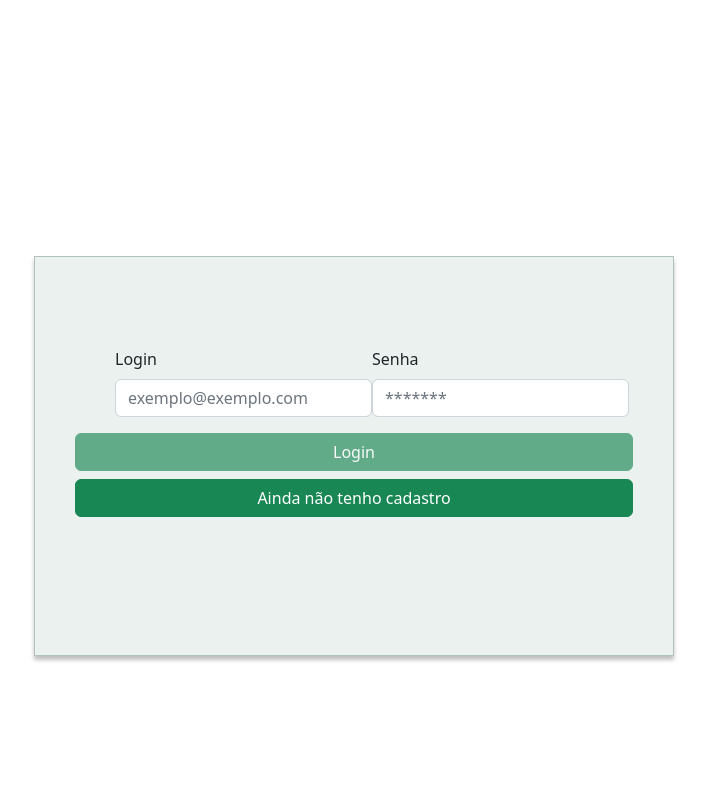
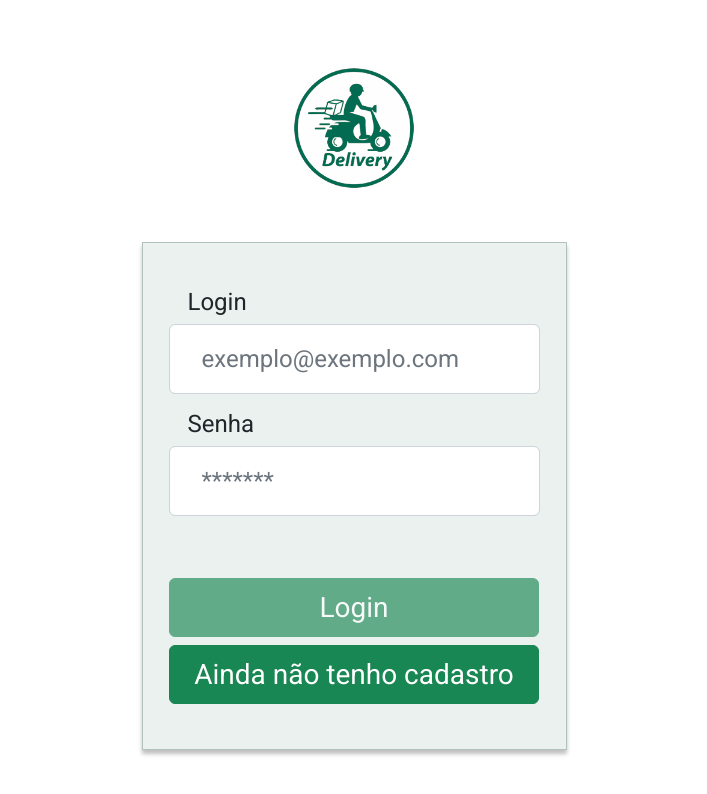
Before and after one commit to vicsantus/Delivery-App, a React (Create React App) app in the folder front-end/: page /login in a window 1280 px wide. Shown: the top 794 px of the page, without its empty margins (286-993 px from the left). Built offline with nearby package versions, Linux system fonts and the light colour scheme.

Commit message:
fix: consertado todo css

```diff
--- a/front-end/src/components/Checkout.js
+++ b/front-end/src/components/Checkout.js
@@ -85,16 +85,15 @@ export default function Checkout() {
   return (
     <div className="content">
       <h2 className="title">Finalizar Pedido</h2>
+      <div className="div-table">
         <table>
           <thead className="thead">
-          <tr>
             <th>Item</th>
             <th>Descrição</th>
             <th>quantidade</th>
             <th>Valor unitário</th>
             <th>Sub-total</th>
             <th>Remover Item</th>
-          </tr>
           </thead>
           <tbody name="tbody">
             {Array.isArray(newArray) ? (
@@ -156,6 +155,7 @@ export default function Checkout() {
               <p>Não tem itens no carrinho.</p>
             )}
           </tbody>
+        </table>
         <h4
           className="total-price"
           data-testid="customer_checkout__element-order-total-price"
@@ -165,7 +165,7 @@ export default function Checkout() {
           {totalPrice}
 
         </h4>
-      </table>
+      </div>
 
       <h2 className="title">Detalhes e Endereço para Entrega</h2>
       <div className="form-checkout">
--- a/front-end/src/components/GenericForm.js
+++ b/front-end/src/components/GenericForm.js
@@ -1,8 +1,8 @@
-import { useLocation, useHistory } from 'react-router-dom';
+import { useContext, useEffect, useState } from 'react';
 import { Button, Form } from 'react-bootstrap';
-import { useContext, useEffect, useState } from 'react';
+import { useHistory, useLocation } from 'react-router-dom';
+import DeliveryContext from '../context/DeliveryContext';
 import '../styles/GenericFormStyles.css';
-import DeliveryContext from '../context/DeliveryContext';
 
 export default function GenericForm() {
   const history = useHistory();
--- a/front-end/src/pages/Login.js
+++ b/front-end/src/pages/Login.js
@@ -1,6 +1,7 @@
 import { useEffect } from 'react';
 import { useHistory } from 'react-router-dom';
 import GenericForm from '../components/GenericForm';
+import deliveryLogo from '../images/delivery_logo.png';
 
 export default function Login() {
   const history = useHistory();
@@ -17,7 +18,8 @@ export default function Login() {
     }
   });
   return (
-    <div>
+    <div className="div_login">
+      <img src={ deliveryLogo } alt="logo" />
       <GenericForm />
     </div>
   );
--- a/front-end/src/pages/MyOrders.js
+++ b/front-end/src/pages/MyOrders.js
@@ -58,7 +58,10 @@ export default function MyOrders() {
                 </p>
               </div>
 
-              <div className="status">
+              <div
+                className={ `status ${order.status !== 'Em Trânsito'
+                  ? order.status : 'emTransito'}` }
+              >
                 <p data-testid={ `customer_orders__element-delivery-status-${order.id}` }>
                   {order.status}
 
--- a/front-end/src/pages/Register.js
+++ b/front-end/src/pages/Register.js
@@ -1,7 +1,11 @@
 import GenericForm from '../components/GenericForm';
+import deliveryLogo from '../images/delivery_logo.png';
 
 export default function Register() {
   return (
-    <GenericForm />
+    <div className="div_login">
+      <img src={ deliveryLogo } alt="logo" />
+      <GenericForm />
+    </div>
   );
 }
--- a/front-end/src/pages/Seler.js
+++ b/front-end/src/pages/Seler.js
@@ -73,7 +73,8 @@ export default function Seler() {
                 </p>
               </div>
               <div
-                className="status"
+                className={ `status ${sale.status !== 'Em Trânsito'
+                  ? sale.status : 'emTransito'}` }
               >
                 <p data-testid={ `seller_orders__element-delivery-status-${sale.id}` }>
                   {sale.status}
--- a/front-end/src/styles/CheckoutStyles.css
+++ b/front-end/src/styles/CheckoutStyles.css
@@ -13,33 +13,61 @@
   font-size: 2em;
 }
 
+
 .content {
+  display: flex;
+  flex-flow: column nowrap;
+  gap: 20px;
   margin: 30px auto;
-  width: 65%;
+  width: 1640px;
 }
 
+.div-table {
+  border: 1px solid #b1c2be;
+  box-shadow: 0 4px 4px rgba(0, 0, 0, 0.25);
+  display: flex;
+  flex-flow: column nowrap;
+  justify-content: center;
+  width: 1638px;
+}
 
-table {
-  border: 1px solid #b1c2be;
+.div-table > table {
   border-collapse: separate;
   border-spacing: 0 21px;
-  box-shadow: 0 4px 4px rgba(0, 0, 0, 0.25);
   margin-bottom: 100px;
   margin-left: auto;
   margin-right: auto;
   padding: 30px;
-  width: 1599px;
+  width: 1638px;
 }
 
-.content > table {
-  border-collapse: separate;
-  border-spacing: 0 21px;
-  margin-left: auto;
-  margin-right: auto;
-  width: 1599px;
+.div-table > h4 {
+  align-self: flex-end;
+  background: #036b52;
+  border-radius: 10px;
+  color: #f2fffc;
+  font-family: Roboto , sans-serif;
+  font-size: 64px;
+  font-style: normal;
+  font-weight: 700;
+  height: 90px;
+  line-height: 75px;
+  margin: 0 30px 30px 0;
+  text-align: center;
+  width: 513px;
 }
 
-.thead > tr > th {
+.content > h2 {
+  color: #343434;
+  font-family: Roboto , sans-serif;
+  font-size: 36px;
+  font-style: normal;
+  font-weight: 500;
+  line-height: 42px;
+  margin-top: 60px;
+}
+
+.thead > th {
   background-color: white;
   color: #001813;
   font-family: Roboto , sans-serif;
@@ -62,6 +90,12 @@ table {
   text-align: center;
   text-indent: 20px;
 }
+
+/* .content tr {
+  display: flex;
+  flex-flow: row nowrap;
+  justify-content: space-between;
+} */
 
 .content tr > td:first-child {
   background: #2fc18c;
@@ -155,12 +189,18 @@ table {
   width: 100%;
 }
 
-form {
+.form-checkout > form {
   align-items: center;
   display: flex;
   flex-direction: row;
+  gap: 60px;
   margin-left: 40px;
   margin-top: 50px;
+}
+
+.form-checkout > form > label {
+  display: flex;
+  flex-flow: column nowrap;
 }
 
 select {
@@ -194,9 +234,14 @@ select {
   background-color: #036b52;
   border-radius: 5px;
   color: white;
-  font-size: 1.5em;
+  font-family: Roboto , sans-serif;
+  font-size: 36px;
+  font-style: normal;
+  font-weight: 700;
   height: 70px;
+  line-height: 42px;
   margin-top: 30px;
+  text-transform: uppercase;
   width: 400px;
 }
 
--- a/front-end/src/styles/GenericFormStyles.css
+++ b/front-end/src/styles/GenericFormStyles.css
@@ -1,10 +1,80 @@
+@import url('https://fonts.googleapis.com/css2?family=Roboto:wght@100;300;400;500;700;900&display=swap') ;
+
+* {
+  box-sizing: border-box;
+}
+
 .form-generic {
   background: #eaf1ef;
   border: 1px solid #b1c2be;
   box-shadow: 0 4px 4px rgba(0, 0, 0, 0.25);
+  display: flex;
+  flex-flow: column nowrap;
   font-weight: 400;
-  height: 400px;
-  margin: 20% auto;
-  padding: 40px;
-  width: 50%;
+  height: 508px;
+  justify-content: space-evenly;
+  width: 425px;
 }
+
+.form-generic > form {
+  align-content: space-evenly;
+  align-items: center;
+  display: flex;
+  flex-flow: column nowrap;
+  justify-content: space-evenly;
+  margin: 0;
+}
+
+.div_login {
+  align-content: center;
+  align-items: center;
+  display: flex;
+  flex-flow: column nowrap;
+  gap: 50px;
+  height: auto;
+  justify-content: center;
+}
+
+.div_login > img {
+  height: 10%;
+  margin-top: 5%;
+  width: 10%;
+}
+
+.form-generic > form > div > label {
+  font-family: Roboto , sans-serif;
+  font-size: 24px;
+  font-style: normal;
+  font-weight: 400;
+  line-height: 28px;
+  text-indent: 19px;
+}
+
+.form-generic > form > div > input {
+  font-family: Roboto , sans-serif;
+  font-size: 24px;
+  font-style: normal;
+  font-weight: 400;
+  height: 70px;
+  line-height: 28px;
+  text-indent: 20px;
+  width: 371px;
+}
+
+.form-generic > div {
+  align-content: center;
+  display: flex;
+  flex-flow: column nowrap;
+  justify-content: center;
+}
+
+.form-generic > div > button {
+  font-family: Roboto , sans-serif;
+  font-size: 28px;
+  font-style: normal;
+  font-weight: 400;
+  height: 59px;
+  line-height: 33px;
+  text-align: center;
+  width: 370px;
+}
--- a/front-end/src/styles/OrdersStyle.css
+++ b/front-end/src/styles/OrdersStyle.css
@@ -1,3 +1,11 @@
+.container-orders {
+  align-content: center;
+  align-items: center;
+  display: flex;
+  flex-flow: row wrap;
+  justify-content: baseline;
+}
+
 .content-order {
   align-items: center;
   display: flex;
@@ -25,12 +33,17 @@
   font-size: 1.5em;
   height: 100%;
   justify-content: center;
-  width: 30%;
+  width: 202px;
+}
+
+.Pendente {
+  background: rgba(204, 184, 0, 0.75);
 }
 
 .status {
   align-items: center;
-  background-color: #ccb800;
+
+  /* background-color: #ccb800; */
   border-radius: 10px;
   display: flex;
   font-size: 1.5em;
```
Also changed, not shown: front-end/src/components/Cards.js (+29 -28 lines), front-end/src/styles/Cards.css (+75 -19 lines), front-end/src/images/delivery_logo.png (added). Lines whose indentation alone changed are shown as unchanged.
